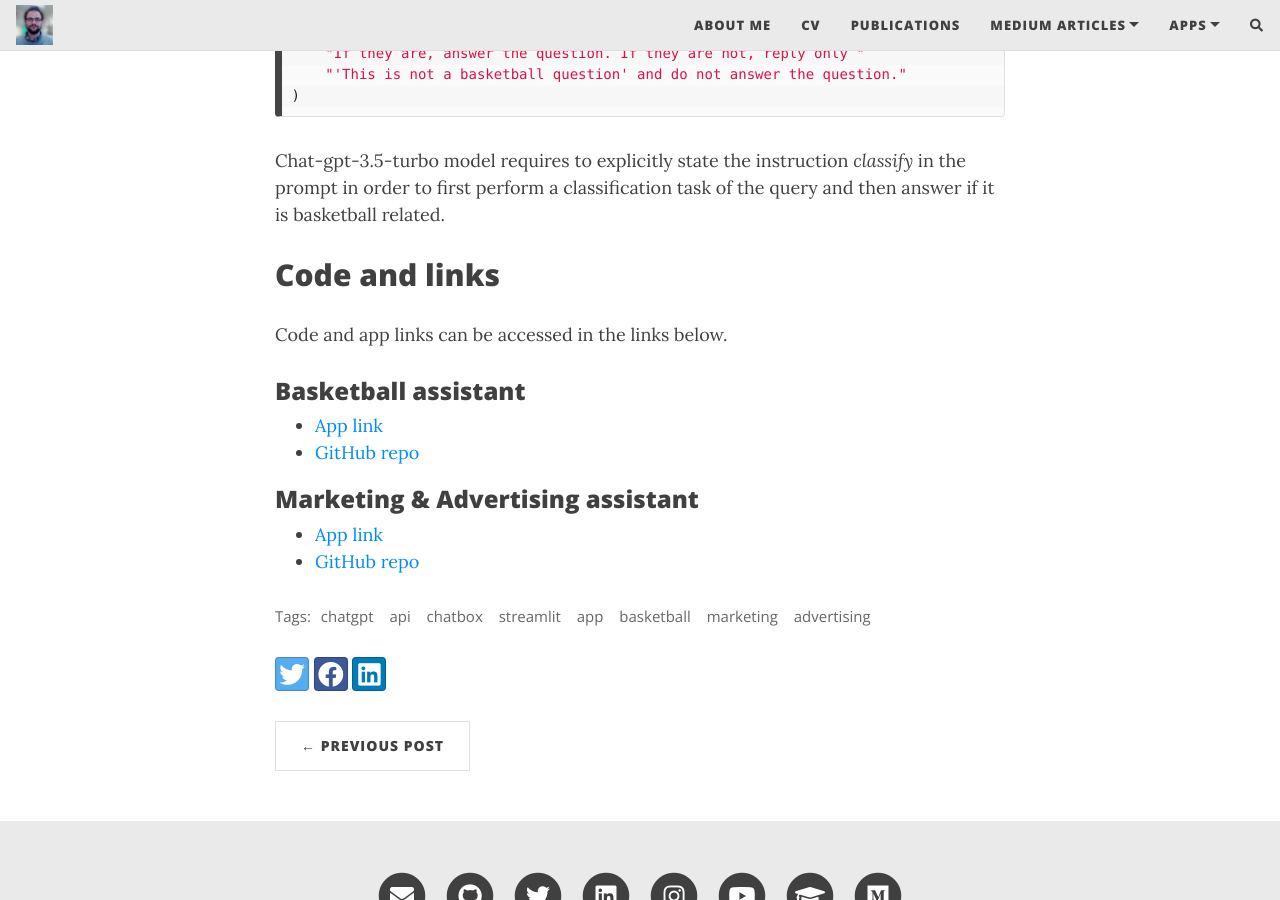
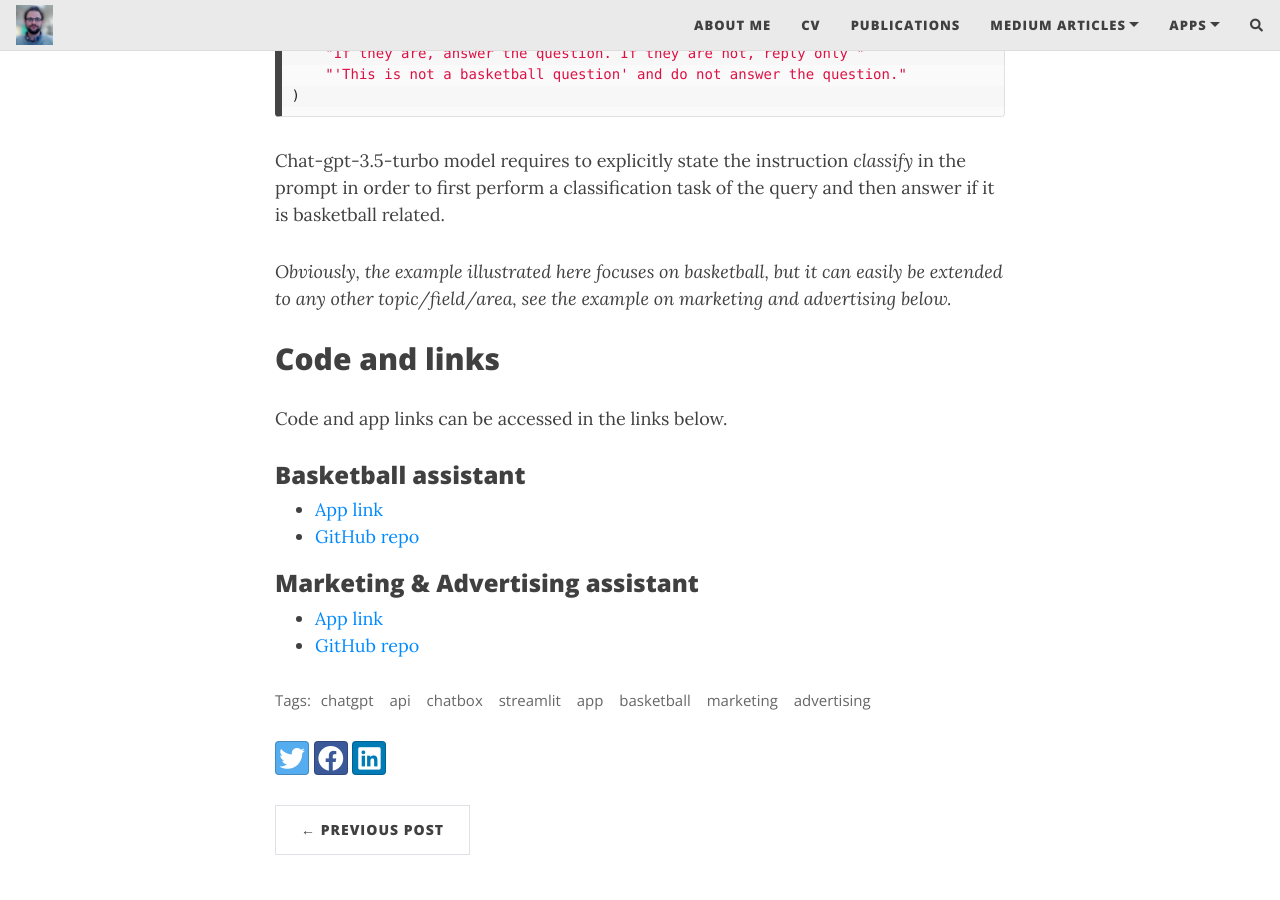
Before and after one commit to giasemidis/giasemidis.github.io, a Jekyll site: the page built from _posts/2023-05-29-chatgpt-chatbox-assistant.md, in a window 1280 px wide and 900 px high, scrolled down 5091 px. Built offline with Jekyll 4.4.1, drawn with Linux system fonts in a browser that asks for light colours; nearby versions of some CDN libraries; comment, search, counter and statistics services are not loaded.

```diff
--- a/_posts/2023-05-29-chatgpt-chatbox-assistant.md
+++ b/_posts/2023-05-29-chatgpt-chatbox-assistant.md
@@ -142,6 +142,7 @@ prompt = (
 
 Chat-gpt-3.5-turbo model requires to explicitly state the instruction *classify* in the prompt in order to first perform a classification task of the query and then answer if it is basketball related.
 
+*Obviously, the example illustrated here focuses on basketball, but it can easily be extended to any other topic/field/area, see the example on marketing and advertising below.*
 
 ## Code and links
 Code and app links can be accessed in the links below.
```
